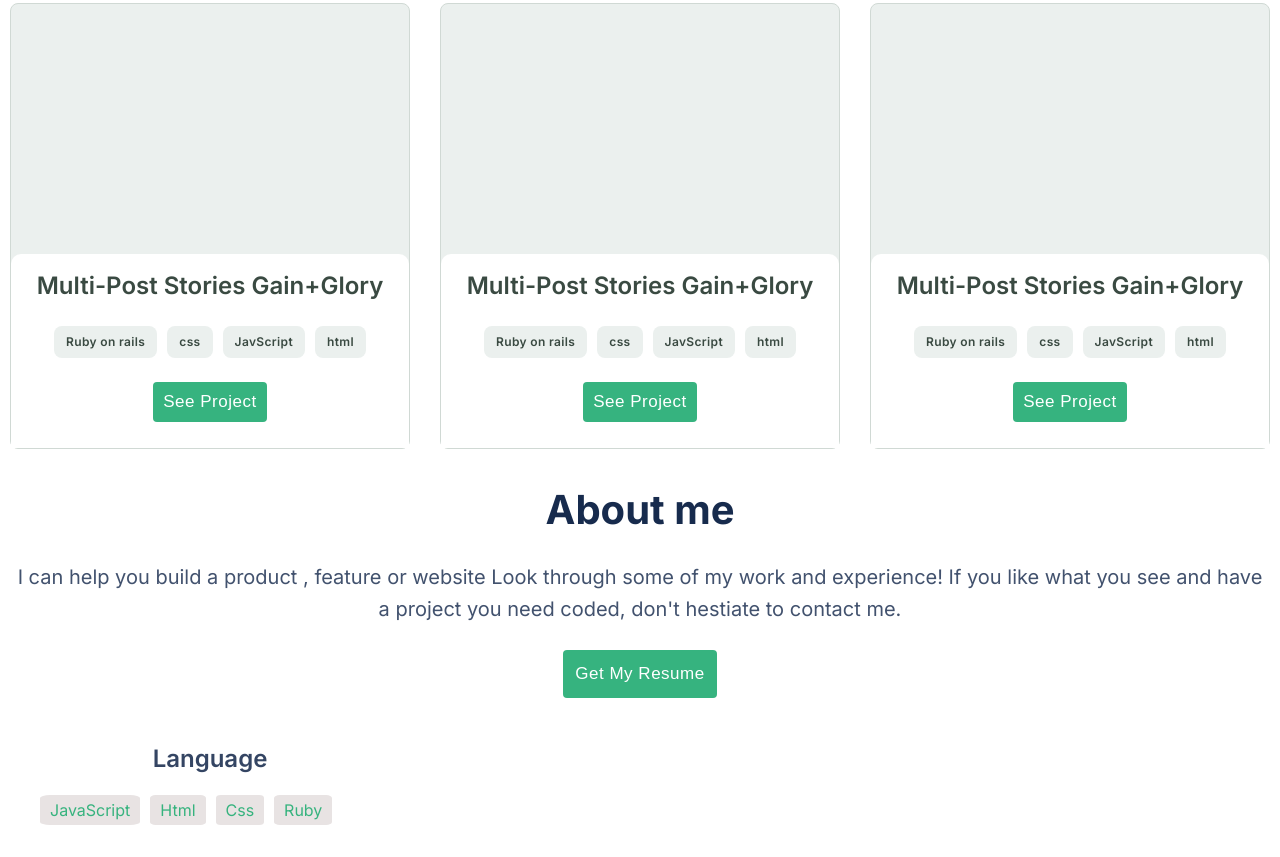
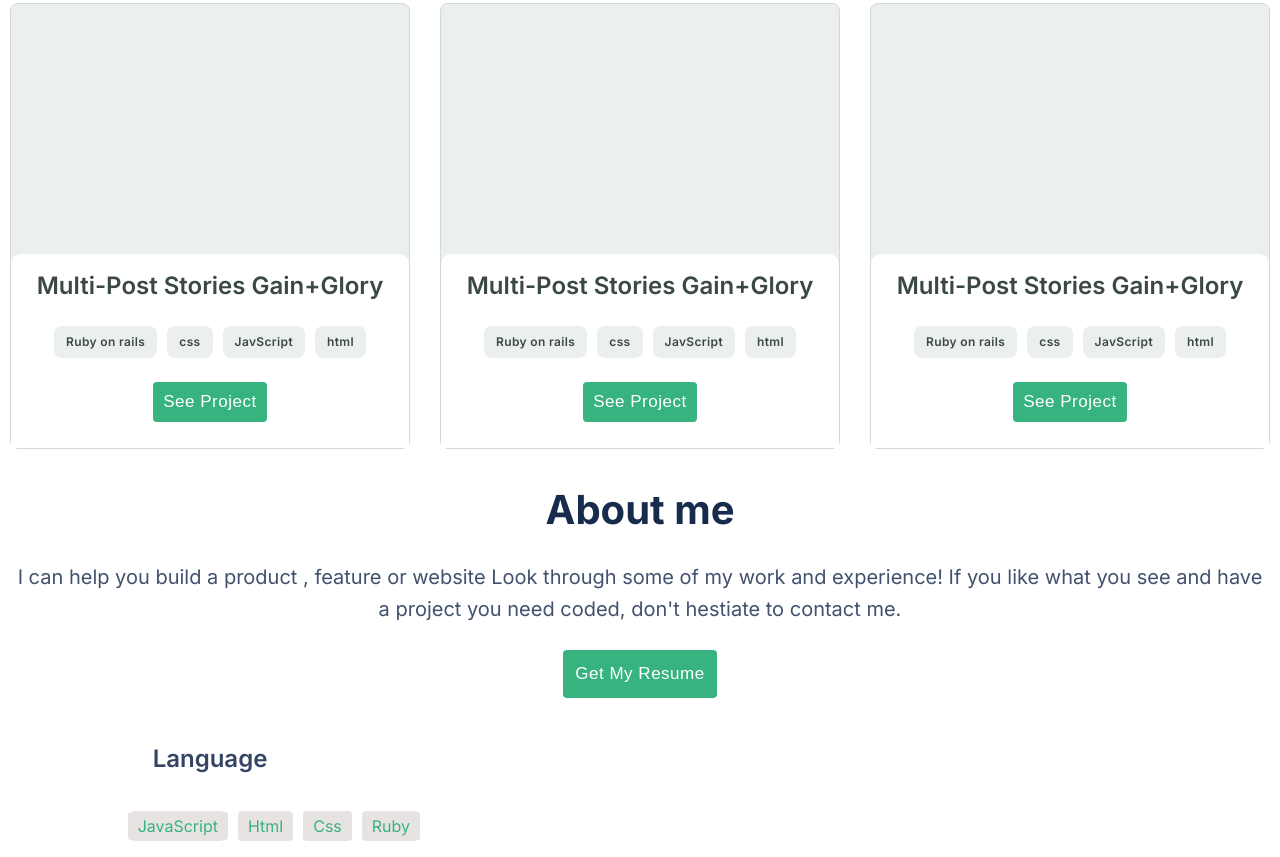
Before and after one commit to jeanbuhendwa/Pair-programming, a plain HTML site: page index.html in a window 1280 px wide. Shown: the part 1127-1984 px from the top of the page. Drawn offline with Linux system fonts and the light colour scheme.

Commit message:
Add float

```diff
--- a/styles.css
+++ b/styles.css
@@ -336,6 +336,7 @@ main .work-section .project-container .work .project-info button:active {
   flex-direction: row;
   gap: 10px;
   list-style-type: none;
+  float: right;
 }
 .list-language li{
   padding: 5px 10px;
```
